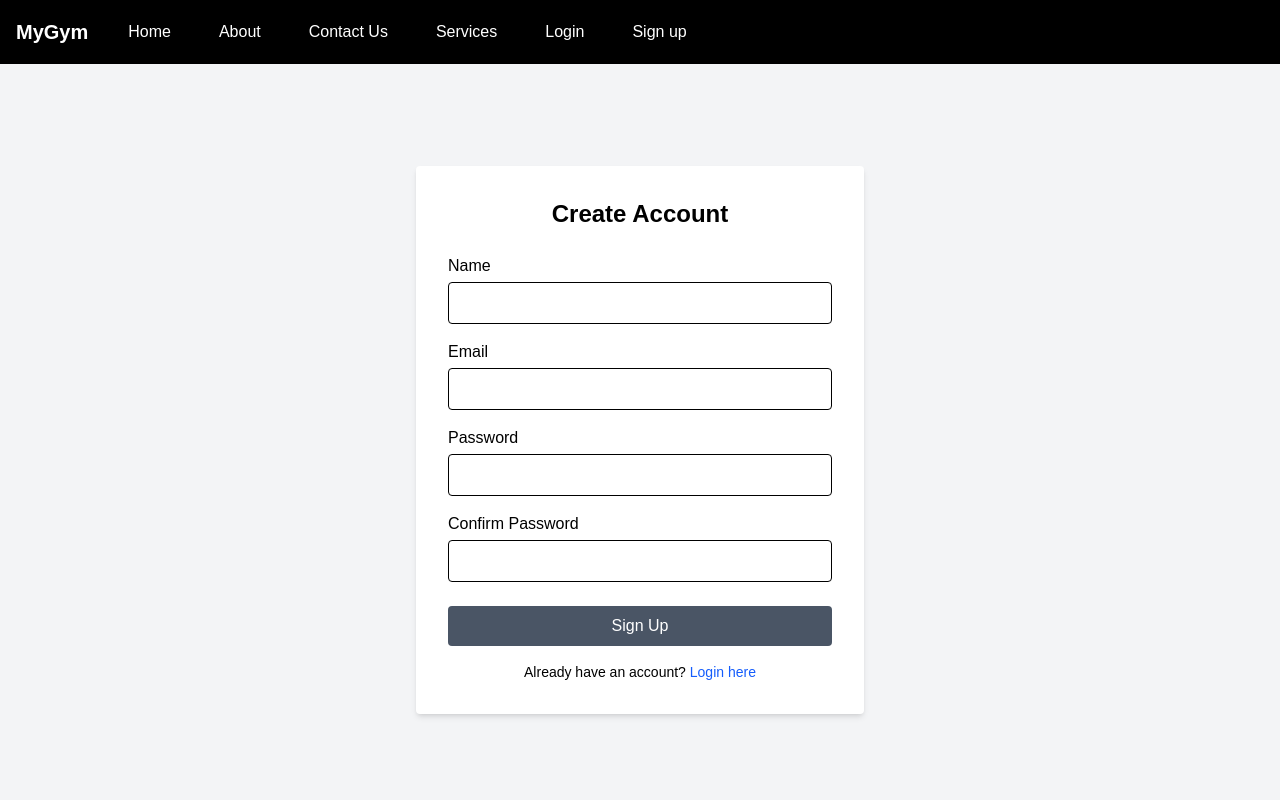
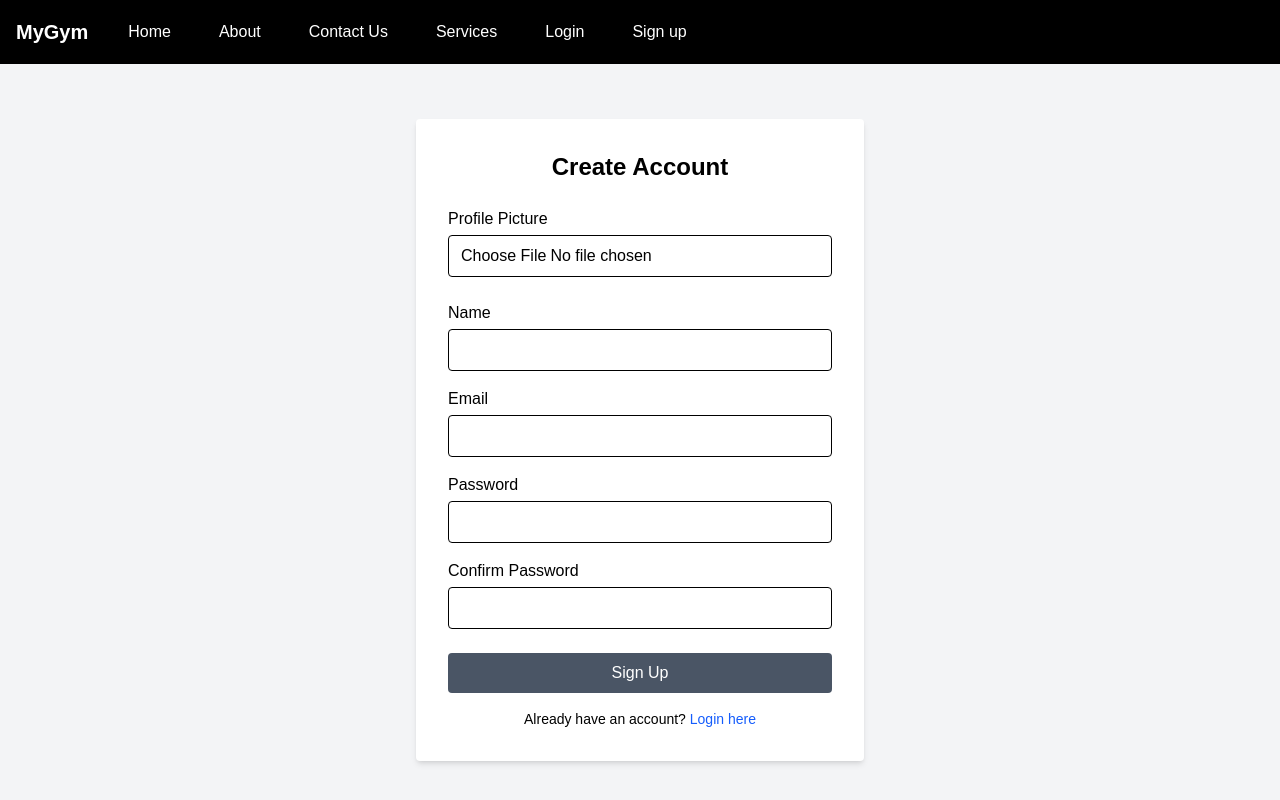
Before and after one commit to harshdharmashya/myGym, a Next.js app: page /signup in a window 1280 px wide. Shown: the top 800 px of the page. Built offline with nearby package versions, Linux system fonts and the light colour scheme.

Commit message:
feat: add profile picture support in user authentication and profile management

```diff
--- a/src/app/about/page.tsx
+++ b/src/app/about/page.tsx
@@ -1,5 +1,4 @@
 import React from 'react'
-import '@/Static/CSS/index.css'
 export default function page() {
     return (
         <>
--- a/src/app/api/auth/login/route.ts
+++ b/src/app/api/auth/login/route.ts
@@ -25,6 +25,6 @@ export async function POST(req: Request) {
     message: 'Login successful',
     token,
     expiresIn: JWT_EXPIRES_IN,
-    user: { id: user.id, email: user.email, name: user.name }
+    user: { id: user.id, email: user.email, name: user.name, profilePic: user.profilePic || '' },
   });
 }
--- a/src/app/api/auth/signup/route.ts
+++ b/src/app/api/auth/signup/route.ts
@@ -3,7 +3,7 @@ import { prisma } from '@/lib/prisma';
 import bcrypt from 'bcryptjs';
 
 export async function POST(req: Request) {
-  const { name, email, password } = await req.json();
+  const { name, email, password, profilePic } = await req.json();
 
   if (!email || !password) {
     return NextResponse.json({ error: 'Missing fields' }, { status: 400 });
@@ -21,6 +21,7 @@ export async function POST(req: Request) {
       name,
       email,
       password: hashedPassword,
+      profilePic,
     },
   });
 
--- a/src/app/profile/page.tsx
+++ b/src/app/profile/page.tsx
@@ -3,11 +3,12 @@ import { useEffect, useState } from 'react';
 import { useRouter } from 'next/navigation';
 
 export default function ProfilePage() {
-    const [user, setUser] = useState<{ name: string; email: string } | null>(null);
+    const [user, setUser] = useState<{ name: string; email: string, profilePic : string } | null>(null);
     const router = useRouter();
 
     useEffect(() => {
         const storedUser = localStorage.getItem('user');
+        console.log('Stored User:', storedUser);
         if (storedUser) {
             setUser(JSON.parse(storedUser));
         } else {
@@ -31,7 +32,7 @@ export default function ProfilePage() {
             <div className="bg-white shadow-lg rounded-lg p-8 w-full max-w-md text-center">
                 <img
                     className="mx-auto mb-4 w-24 h-24 rounded-full object-cover"
-                    src="https://api.dicebear.com/7.x/thumbs/svg?seed=Profile"
+                    src={user.profilePic ? user.profilePic : '/default-user.png'}
                     alt="Profile"
                 />
                 <h2 className="text-2xl font-bold mb-2 text-black">{user.name}</h2>
--- a/src/app/signup/page.tsx
+++ b/src/app/signup/page.tsx
@@ -10,6 +10,7 @@ export default function SignupPage() {
     email: '',
     password: '',
     confirmPassword: '',
+    profilePic: '',
   });
 
 
@@ -20,10 +21,24 @@ export default function SignupPage() {
     setFormData({ ...formData, [e.target.name]: e.target.value });
   };
 
+  const handleFileChange = (e: React.ChangeEvent<HTMLInputElement>) => {
+    const file = e.target.files?.[0];
+    if (file) {
+      const reader = new FileReader();
+      reader.onloadend = () => {
+        setFormData(prev => ({
+          ...prev,
+          profilePic: reader.result as string,
+        }));
+      };
+      reader.readAsDataURL(file);
+    }
+  };
+
   const handleSubmit = async (e: React.FormEvent) => {
     e.preventDefault();
 
-    const { name, email, password, confirmPassword } = formData;
+    const { name, email, password, confirmPassword, profilePic } = formData;
 
     if (password !== confirmPassword) {
       setError('Passwords do not match!');
@@ -34,7 +49,7 @@ export default function SignupPage() {
       const res = await fetch('/api/auth/signup', {
         method: 'POST',
         headers: { 'Content-Type': 'application/json' },
-        body: JSON.stringify({ name, email, password }),
+        body: JSON.stringify({ name, email, password, profilePic }),
       });
 
       const data = await res.json();
@@ -61,7 +76,16 @@ export default function SignupPage() {
         <h2 className="text-2xl font-bold mb-6 text-center">Create Account</h2>
 
         {error && <p className="text-red-500 text-sm mb-4">{error}</p>}
-
+        <div className="mb-6">
+          <label className="block mb-1 font-medium">Profile Picture</label>
+          <input
+            type="file"
+            accept="image/*"
+            onChange={handleFileChange}
+            className="w-full border px-3 py-2 rounded"
+            required
+          />
+        </div>
         <div className="mb-4">
           <label className="block mb-1 font-medium">Name</label>
           <input
@@ -73,7 +97,6 @@ export default function SignupPage() {
             required
           />
         </div>
-
         <div className="mb-4">
           <label className="block mb-1 font-medium">Email</label>
           <input
@@ -112,7 +135,7 @@ export default function SignupPage() {
 
         <button
           type="submit"
-          className="w-full bg-gray-600 text-white py-2 rounded hover:bg-blue-700 transition"
+          className="w-full bg-gray-600 text-white py-2 rounded hover:bg-gray-800 transition"
         >
           Sign Up
         </button>
```
Also changed, not shown: 1 other file (tests, documents, lock files or other folders).
